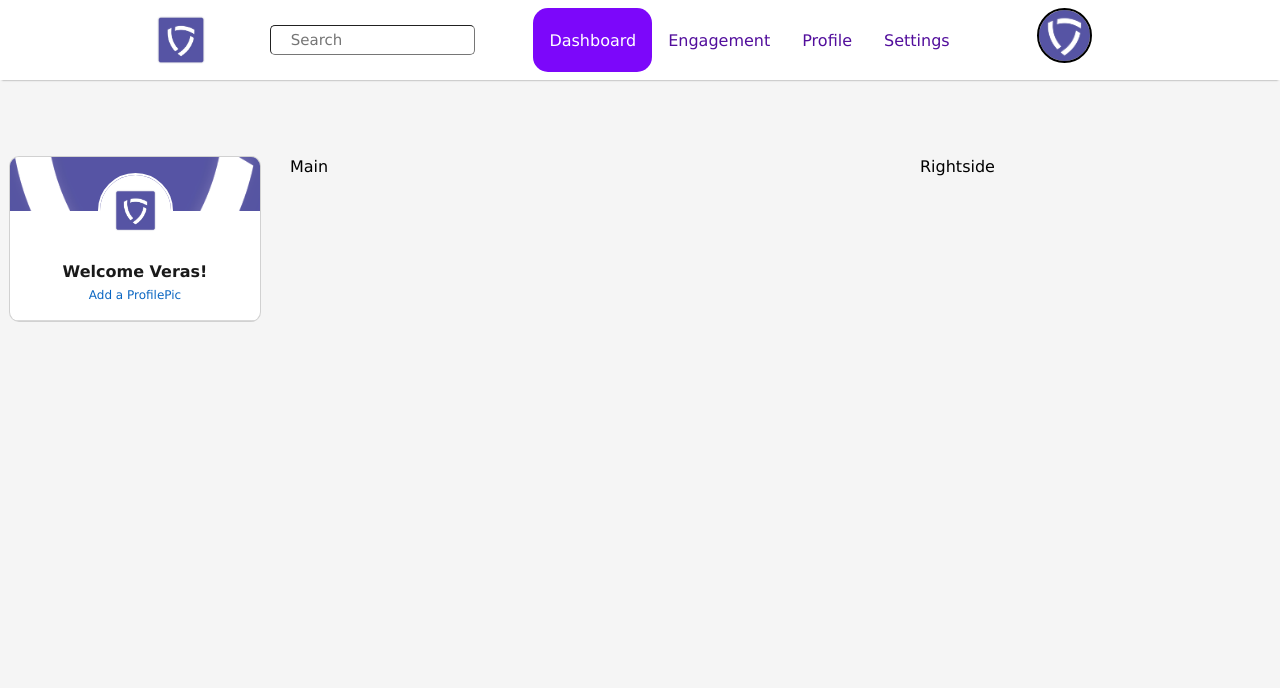
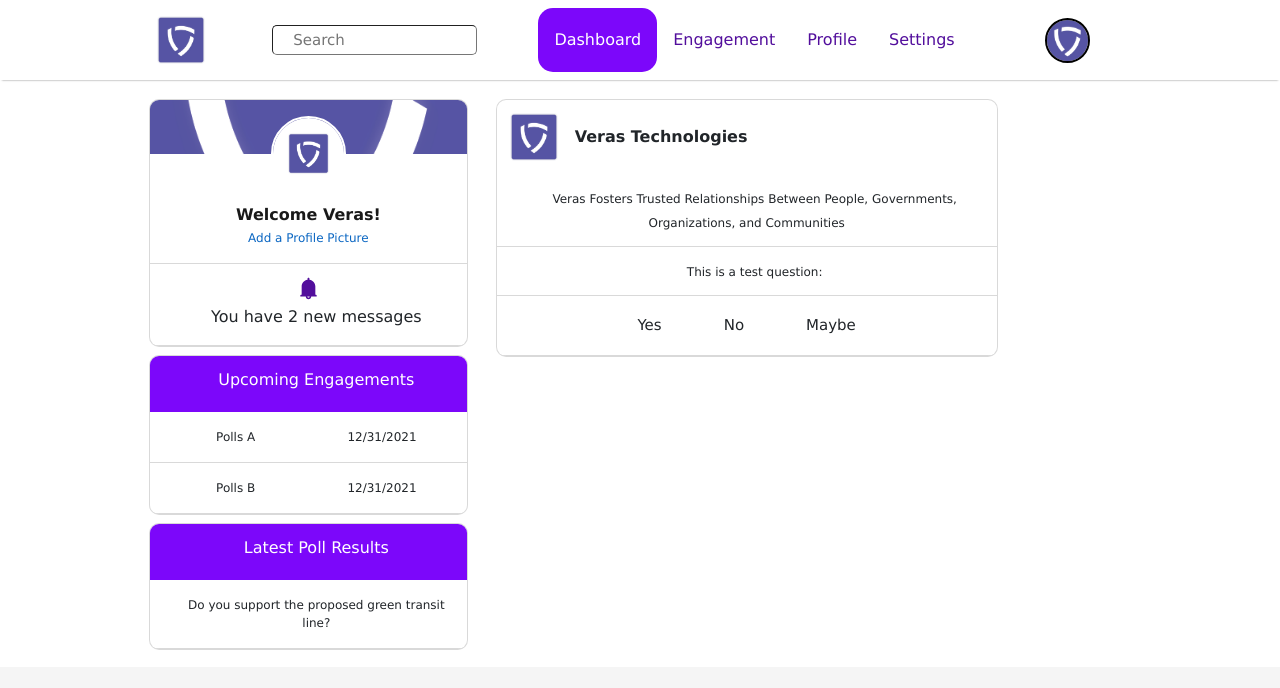
Before and after one commit to altaafackbar/veras, a React (Create React App) app: page /dashboard in a window 1280 px wide. Shown: the top 688 px of the page. Built offline with nearby package versions, Linux system fonts and the light colour scheme; the HTML template or start-up script is replaced by a standard one.

Commit message:
main progress

```diff
--- a/package.json
+++ b/package.json
@@ -6,7 +6,9 @@
     "@testing-library/jest-dom": "^5.16.1",
     "@testing-library/react": "^12.1.2",
     "@testing-library/user-event": "^13.5.0",
+    "bootstrap": "^5.1.3",
     "react": "^17.0.2",
+    "react-bootstrap": "^2.1.0",
     "react-dom": "^17.0.2",
     "react-icons": "^4.3.1",
     "react-router-dom": "^6.2.1",
--- a/src/App.js
+++ b/src/App.js
@@ -5,6 +5,7 @@ import Dashboard from './pages/Dashboard';
 import Engagement from './pages/Engagement';
 import Profile from './pages/Profile';
 import Settings from './pages/Settings';
+import 'bootstrap/dist/css/bootstrap.min.css';
 import {BrowserRouter as Router, Routes, Route} from "react-router-dom"
 
 function App() {
--- a/src/components/Navbar/Navbar.css
+++ b/src/components/Navbar/Navbar.css
@@ -1,7 +1,7 @@
 
 
 .nav-menu{
-    background-color: #000;
+    background-color: #fff;
     width: 250px;
     height: 100vh;
     display: flex;
@@ -12,6 +12,7 @@
     transition: 350ms;
     z-index: 10;
 
+
 }
 
 .nav-active-menu{
@@ -19,6 +20,27 @@
     transition: 0ms;
     position: absolute;
     visibility: hidden;
+
+}
+.nav-cover{
+    background-color: rgb(0, 0, 0);
+    width: 100vw;
+    height: 100vh;
+    display: flex;
+    justify-content: center;
+    position:fixed;
+    top: 0;
+    right: 0;
+    transition: 350ms;
+    z-index: 1;
+    opacity: 65%;
+
+
+}
+
+.nav-active-cover{
+
+    position: absolute;
 
 }
 
@@ -29,11 +51,12 @@
     padding: 8px 0px 8px 16px;
     list-style: none;
     height: 60px;
+    color: black;
 }
 
 .nav-text a {
     text-decoration: none;
-    color: #fff;
+    color: #000;
     font-size: 18px;
     width: 95%;
     height: 100%;
@@ -46,17 +69,20 @@
 .nav-text a:hover{
 
     background-color: #7c07fa;
+    color: white;
 }
 
 .nav-menu-items{
 
     width: 100%;
+    padding: 5px;
+
 
 }
 
 .navbar-toggle{
 
-    background-color: #000;
+    background-color: #fff;
     width: 100%;
     height: 80px;
     display: flex;
--- a/src/components/Navbar/NavbarElements.js
+++ b/src/components/Navbar/NavbarElements.js
@@ -52,10 +52,11 @@ export const Bars = styled(FaBars)`
         position: center;
         top: 0;
         right: 0;
-        transform: translate(-100%, 75%);
-        font-size: 1.8rem;
+        transform: translate(-100%, 15%);
+        font-size: 2rem;
         cursor: pointer;
-    }
+        padding-bottom: 10px;
+        margin-left: 5%;
 `
 
 export const NavMenu = styled.div`
@@ -98,10 +99,13 @@ export const NavBtnLink = styled(Link)`
 `
 
 export const Profile = styled.div`
+    display: flex;
+    align-items: center;
+    margin-top: 10px;
     box-shadow: none;
     background-image: url("/images/VQUBE.png");
-    width: 55px;
-    height: 55px;
+    width: 45px;
+    height: 45px;
     box-sizing: border-box;
     background-clip: content-box;
     background-color: white;
--- a/src/components/Navbar/index.js
+++ b/src/components/Navbar/index.js
@@ -45,6 +45,7 @@ function Navbar() {
     return (
         <>
             <Nav>
+                <nav className={sidebar ? 'nav-active-cover' : 'nav-cover'}></nav>
                 <NavLogo to="/dashboard">
                     <img src={require('../../assets/images/VQUBE.png')} alt='logo' width="50" height="50" />
                 </NavLogo>
@@ -55,7 +56,7 @@ function Navbar() {
                     <ul className='nav-menu-items' onClick={showSidebar}>
                         <li className='navbar-toggle'>
                             <Link to='#' className='menu-bars'>
-                                <IconContext.Provider value={{ style: {fontSize: '60px', color: "#fff", paddingLeft: 25,}}}>
+                                <IconContext.Provider value={{ style: {fontSize: '60px', color: "#000", paddingLeft: 25,}}}>
                                     <AiIcons.AiOutlineClose/>
                                 </IconContext.Provider>
                             </Link>
--- a/src/pages/Dashboard.js
+++ b/src/pages/Dashboard.js
@@ -12,7 +12,7 @@ const Dashboard = () => {
         <Layout>
             <Leftside/>
             <Main/>
-            <Rightside/>
+
         </Layout>
 
         </Container>
@@ -20,18 +20,20 @@ const Dashboard = () => {
 }
 
 const Container = styled.div`
-    padding-top: 52px;
+    padding-top: 42px;
+    padding-left: 60px;
+    padding-right: 60px;
     max-width: 100%;
 `
 
 const Layout = styled.div`
   display: grid;
-  grid-template-areas: "leftside main rightside";
-  grid-template-columns: minmax(0, 5fr) minmax(0, 12fr) minmax(300px, 7fr);
+  padding: 0.5rem calc((100vw - 1100px)/2);
+  grid-template-areas: "leftside main ";
+  grid-template-columns: minmax(0, 10fr) minmax(0, 20fr) ;
   column-gap: 30px;
   row-gap: 20px;
-  margin: 25px 0;
-  padding: 0 10px;
+  margin: -30px 0;
   @media (max-width: 768px) {
     display: flex;
     flex-direction: column;
--- a/src/pages/DashboardSections/Leftside.js
+++ b/src/pages/DashboardSections/Leftside.js
@@ -1,5 +1,7 @@
 import React from 'react'
 import styled from 'styled-components'
+import * as AiIcons from 'react-icons/ai'
+import { IconContext } from 'react-icons'
 
 const Leftside = () => {
     return (
@@ -12,9 +14,66 @@ const Leftside = () => {
                         <Link>Welcome Veras!</Link>
                     </a>
                     <a>
-                        <AddProfilePicText>Add a ProfilePic</AddProfilePicText>
+                        <AddProfilePicText>Add a Profile Picture</AddProfilePicText>
                     </a>
                 </User>
+                <Widget>
+                    <IconContext.Provider value={{ style: {fontSize: '25', color: '#520e9c'}}}>
+                        <AiIcons.AiFillBell/>
+                    </IconContext.Provider>
+
+                    <a>
+                        <span>You have 2 new messages</span>
+
+                    </a>
+
+                </Widget>
+
+            </ArtCard>
+
+            <ArtCard>
+                <Header>
+                    <a>
+                        <span>
+                            Upcoming Engagements
+                        </span>
+                    </a>
+                </Header>
+
+                <Engagement>
+                    <a>
+                        <span>Polls A</span>
+                        <span>12/31/2021</span>
+
+                    </a>
+                </Engagement>
+                <Engagement>
+                    <a>
+                        <span>Polls B</span>
+                        <span>12/31/2021</span>
+
+                    </a>
+                </Engagement>
+
+            </ArtCard>
+
+            <ArtCard>
+                <Header>
+                    <a>
+                        <span>
+                            Latest Poll Results
+                        </span>
+                    </a>
+                </Header>
+                <Result>
+                    <a>
+                        <span>Do you support the proposed green transit line?</span>
+
+                    </a>
+
+                </Result>
+
+
             </ArtCard>
         </Container>
     )
@@ -22,6 +81,7 @@ const Leftside = () => {
 
 const Container = styled.div`
     grid-areas: leftside;
+
 `
 
 const ArtCard = styled.div`
@@ -48,6 +108,22 @@ const CardBanner = styled.div`
   background-size: 462px;
   height: 54px;
   margin: -12px -12px 0;
+`;
+
+const Header = styled.div`
+  background-color: #7c07fa;
+  background-position: center;
+  color: #fff;
+  background-size: 462px;
+  justify-content: center;
+  align-items: center;
+  height: 56px;
+  & > a {
+    text-decoration: none;
+    display: flex;
+    justify-content: space-around;
+    align-items: center;
+    padding-top: 12px;
 `;
 
 const ProfilePic = styled.div`
@@ -80,4 +156,69 @@ const AddProfilePicText = styled.div`
   line-height: 1.33;
   font-weight: 400;
 `;
+
+const Widget = styled.div`
+  border-bottom: 1px solid rgba(0, 0, 0, 0.15);
+  padding-top: 12px;
+  padding-bottom: 12px;
+  & > a {
+    text-decoration: none;
+    display: flex;
+    justify-content: space-around;
+    align-items: center;
+    padding: 4px 12px;
+    &:hover {
+      background-color: rgba(0, 0, 0, 0.08);
+    }
+    div {
+      display: flex;
+      flex-direction: column;
+      text-align: left;
+      span {
+        font-size: 12px;
+        line-height: 1.333;
+        &:first-child {
+          color: rgba(0, 0, 0, 0.6);
+        }
+        &:nth-child(2) {
+          color: rgba(0, 0, 0, 1);
+        }
+      }
+    }
+  }
+`;
+
+const Engagement = styled.div`
+  border-bottom: 1px solid rgba(0, 0, 0, 0.15);
+  padding-top: 12px;
+  padding-bottom: 12px;
+  & > a {
+    text-decoration: none;
+    display: flex;
+    justify-content: space-around;
+    align-items: center;
+    padding: 4px 12px;
+    font-size: 12px;
+    color: #0a66c2;
+    cursor: pointer;
+    }
+  }
+`;
+const Result = styled.div`
+  border-bottom: 1px solid rgba(0, 0, 0, 0.15);
+  padding-top: 12px;
+  padding-bottom: 12px;
+  & > a {
+    text-decoration: none;
+    display: flex;
+    justify-content: space-around;
+    align-items: center;
+    padding: 4px 12px;
+    font-size: 12px;
+    color: #000;
+    cursor: pointer;
+    }
+  }
+`;
+
 export default Leftside
--- a/src/pages/DashboardSections/Main.js
+++ b/src/pages/DashboardSections/Main.js
@@ -1,13 +1,169 @@
 import React from 'react'
 import styled from 'styled-components'
-
+import * as AiIcons from 'react-icons/ai'
+import { IconContext } from 'react-icons'
+import {Card} from 'react-bootstrap'
 const Main = () => {
     return (
-        <Container>Main</Container>
+        <Container>
+
+            <ArtCard>
+
+                    <Box className='box'>
+
+                        <img src={require('../../assets/images/VQUBE.png')} alt='logo' width="50" height="50" />
+                        <span>Veras Technologies</span>
+
+                    </Box>
+                    <Widget>
+                    <a>
+                        <span>Veras Fosters Trusted Relationships Between People, Governments, Organizations, and Communities</span>
+
+                    </a>
+                </Widget>
+                <Widget>
+                    <a>
+                        <span>This is a test question:</span>
+                    </a>
+
+                </Widget>
+                <Options>
+
+                        <Answer>Yes</Answer>
+                        <Answer>No</Answer>
+                        <Answer>Maybe</Answer>
+
+                </Options>
+
+            </ArtCard>
+
+
+        </Container>
     )
 }
 
 const Container = styled.div`
-    grid-areas: main;
+    grid-areas: leftside;
+
 `
+const Box = styled.div`
+    display: flex;
+    padding: 12px;
+    align-items: center;
+    font-weight: bold;
+
+`
+const ArtCard = styled.div`
+    text-align: center;
+    overflow: hidden;
+    margin-bottom: 10px;
+    background-color: #fff;
+    max-width: 500px;
+    border-radius: 9px;
+    transition: box-shadow 70ms;
+    position: relative;
+    border: none;
+    box-shadow: 0 0 0 1px rgb(0 0 0 / 15%), 0 0 0 rgb(0 0 0 / 20%);
+`
+const User = styled.div`
+  border-bottom: 1px solid rgba(0, 0, 0, 0.15);
+  padding: 12px 12px 16px;
+  align-items: left;
+`;
+
+const CardBanner = styled.div`
+  background: url("/images/VQUBE.png");
+  background-position: center;
+  background-size: 462px;
+  height: 54px;
+  margin: -12px -12px 0;
+`;
+
+
+
+
+const Link = styled.div`
+  font-size: 16px;
+  line-height: 1.5;
+  color: rgba(0, 0, 0, 0.9);
+  font-weight: 600;
+  padding-left: 25px;
+`;
+
+const AddCompanyLogoText = styled.div`
+  color: #0a66c2;
+  margin-top: 4px;
+  font-size: 12px;
+  line-height: 1.33;
+  font-weight: 400;
+`;
+
+const Widget = styled.div`
+  border-bottom: 1px solid rgba(0, 0, 0, 0.15);
+  padding-top: 12px;
+  padding-bottom: 12px;
+  span{
+      font-size: 12px
+  }
+`;
+
+const Options = styled.div`
+  border-bottom: 1px solid rgba(0, 0, 0, 0.15);
+  padding-top: 12px;
+  padding-bottom: 12px;
+  font-size: 15px;
+  display: flex;
+  flex: space-around;
+  flex-direction: row;
+  justify-content: center;
+
+
+`;
+const Answer = styled.div`
+  padding-left: 25px;
+  padding-right: 25px;
+
+  border-radius: 10px;
+  margin: 6px;
+  &:hover {
+    background-color: rgba(0, 0, 0, 0.2);
+  }
+
+
+
+`;
+
+const Engagement = styled.div`
+  border-bottom: 1px solid rgba(0, 0, 0, 0.15);
+  padding-top: 12px;
+  padding-bottom: 12px;
+  & > a {
+    text-decoration: none;
+    display: flex;
+    justify-content: space-around;
+    align-items: center;
+    padding: 4px 12px;
+    font-size: 12px;
+    color: #0a66c2;
+    cursor: pointer;
+    }
+  }
+`;
+const Result = styled.div`
+  border-bottom: 1px solid rgba(0, 0, 0, 0.15);
+  padding-top: 12px;
+  padding-bottom: 12px;
+  & > a {
+    text-decoration: none;
+    display: flex;
+    justify-content: space-around;
+    align-items: center;
+    padding: 4px 12px;
+    font-size: 12px;
+    color: #000;
+    cursor: pointer;
+    }
+  }
+`;
+
 export default Main
```
Also changed, not shown: 1 other file (tests, documents, lock files or other folders).
